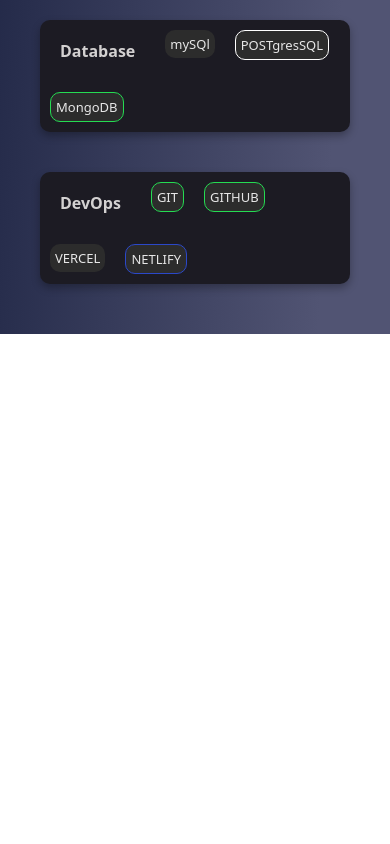
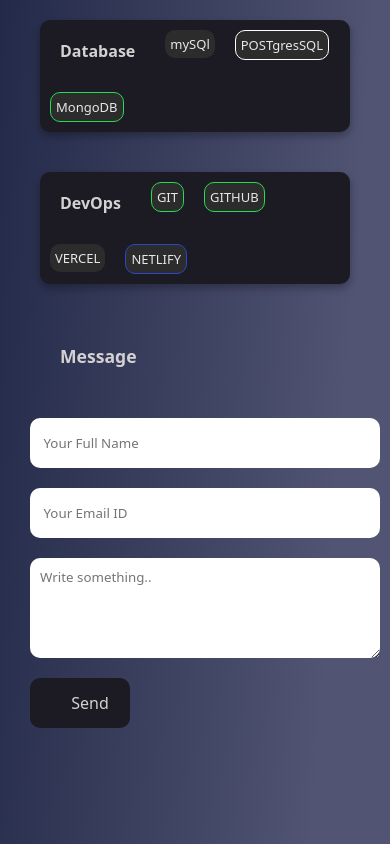
Before and after one commit to VyankateshPandit/portfolio, a plain HTML site: page index.html in a window 390 px wide. Shown: the part 1905-2749 px from the top of the page. Before the commit the page ends 2239 px from the top, so only its background shows below. Drawn offline with Linux system fonts and the light colour scheme.

```diff
--- a/index.css
+++ b/index.css
@@ -286,18 +286,56 @@ skills */
 /* footer */
 
 
-.footer{
-        font-size: 1rem;
-        color: #888888;
-     position: relative;
-     left: 550px;
-     max-width: 500px;
-
-      margin-top: 50px;
-
-    }
+/* footer */
 
 
+.footer{
+    display: flex;
+    flex-direction: column;
+    flex-wrap: wrap;
+    height: 500px;
+    width: fit-content;
+    gap: 20px;
+    margin-top: 50px;
+
+}
+
+
+
+.footer > input , textarea{
+position: relative;
+left: 350px;
+border-radius: 10px;
+border: none;
+}
+
+input{
+        height: 50px;
+        width: 500px;
+        padding: 10px;
+}
+
+
+input:active{
+            border: none;
+}
+
+textarea{
+        height: 100px;
+        width: 500px;
+        padding: 10px;
+}
+
+
+#button{
+background-color:#1c1b23;
+width: 100px;
+color: rgb(211, 209, 209);
+font-size: 1rem;
+
+
+
+}
 
 
 
@@ -442,6 +480,40 @@ font-size: 1rem;
 
 
 
+      .footer{
+        margin:30px ;
+        height: 500px;
+      }
+
+.footer > input , textarea{
+    border-radius: 10px;
+    border: none;
+   display: flex;
+   position: relative;
+   left: 0%;
+
+}
+
+input{
+               height: 50px;
+               width: 350px;
+               padding: 10px;
+}
+
+
+input:active{
+                   border: none;
+}
+
+textarea{
+               height: 100px;
+               width: 350px;
+               padding: 10px;
+}
+
+#button{
+            padding-left: 30px;
+}
 
 
 
--- a/index.html
+++ b/index.html
@@ -25,7 +25,7 @@
         Home</a>
     <a href="#projects"> <i class="fa-solid fa-folder"></i> Projects</a>
     <a href="#skill"><i class="fa-solid fa-code"></i> Skills</a>
-    <a href="#"><i class="fa-solid fa-user"></i> Message</a>
+    <a href="#Message"><i class="fa-solid fa-user"></i> Message</a>
     <h5>Socials: </h5>
     <a   class="a" href="https://www.linkedin.com/in/vyankatesh-pandit-996a74286"><i class="fa-brands fa-linkedin"></i> Linkdin</a>
     <a   class="a" href="https://github.com/VyankateshPandit"><i class="fa-brands fa-github"></i> GitHub</a>
@@ -162,11 +162,23 @@
 
     </section>
 
-    <section class="footer">
 
-        <footer></footer>
-    </section>
+    <form id="form2" action="https://api.web3forms.com/submit" method="POST" autocomplete="on">
 
+        <section id="Message" class="footer">
+
+
+             <h2>Message</h2>
+             <input type="hidden" name="access_key" value="5bb1cb5d-89c4-432c-ab99-c5f45445822f">
+
+             <input type="text"  placeholder=" Your Full Name " name="Name">
+             <input type="text" placeholder=" Your Email ID" name="Email">
+             <textarea placeholder="Write something.." name="Message"></textarea>
+           <input id="button" type="submit" value="Send">
+
+            </form>
+
+        </section>
 
     <script>
 
```
